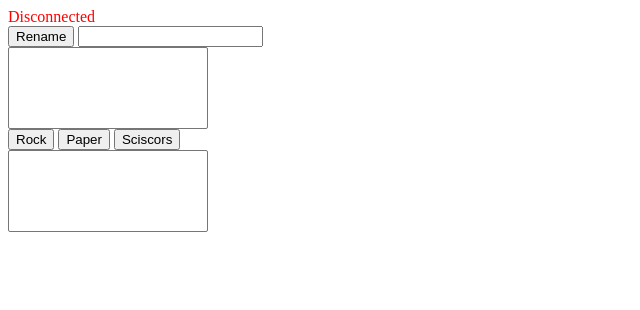
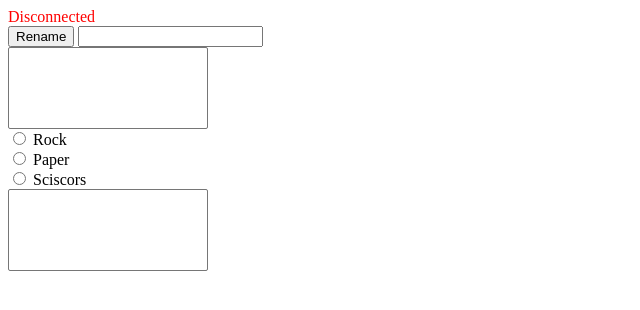
Before and after one commit to costas-basdekis/noderps, a website: page static/html/index.html in a window 1280 px wide. Shown: the whole page, without its empty margins (0-640 px from the left). Drawn offline with Linux system fonts and the light colour scheme.

Commit message:
Use radio buttons for choice

```diff
--- a/static/css/styles.css
+++ b/static/css/styles.css
@@ -13,3 +13,6 @@ select {
 [name=users] .my-user {
     color: red;
 }
+.choice-group .choice-label {
+    display: block;
+}
--- a/static/html/index.html
+++ b/static/html/index.html
@@ -16,9 +16,23 @@
         </select>
     </div>
     <div>
-        <button name="rock" onclick="choose(this)">Rock</button>
-        <button name="paper" onclick="choose(this)">Paper</button>
-        <button name="sciscors" onclick="choose(this)">Sciscors</button>
+        <div class="choice-group">
+            <label class="choice-label">
+                <input type="radio" name="choice-1" value="rock"
+                       onclick="choose(this)">
+                Rock
+            </label>
+            <label class="choice-label">
+                <input type="radio" name="choice-1" value="paper"
+                       onclick="choose(this)">
+                Paper
+            </label>
+            <label class="choice-label">
+                <input type="radio" name="choice-1" value="sciscors"
+                       onclick="choose(this)">
+                Sciscors
+            </label>
+        </div>
     </div>
     <div>
         <select name="results" size="5">
--- a/static/js/controls.js
+++ b/static/js/controls.js
@@ -3,7 +3,7 @@ function rename() {
     rps.socket.send(JSON.stringify({action: 'rename', name: name}));
 }
 function choose(el) {
-    var choice = el.name;
+    var choice = el.value;
     rps.socket.send(JSON.stringify({
         action: 'choose',
         choice: choice,
--- a/static/js/websocket.js
+++ b/static/js/websocket.js
@@ -113,4 +113,8 @@ function outputRoundResults(users) {
     option.textContent = text;
     var resultsList = document.querySelector('[name=results]');
     resultsList.add(option);
+    var options = document.querySelectorAll('[name^=choice-]:checked');
+    for (var i = 0, option ; option = options[i] ; i++) {
+        option.checked = false;
+    }
 }
```
